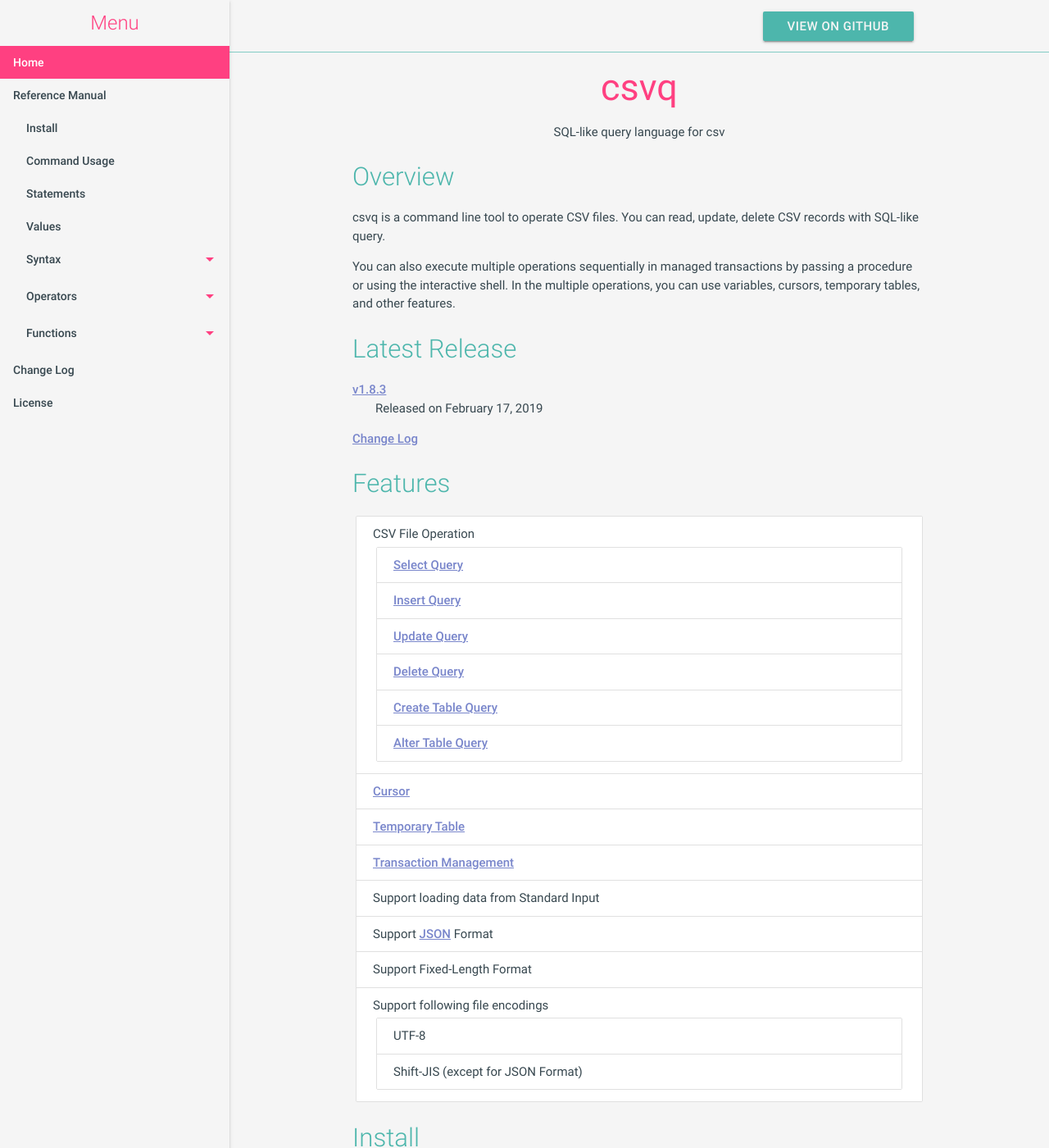
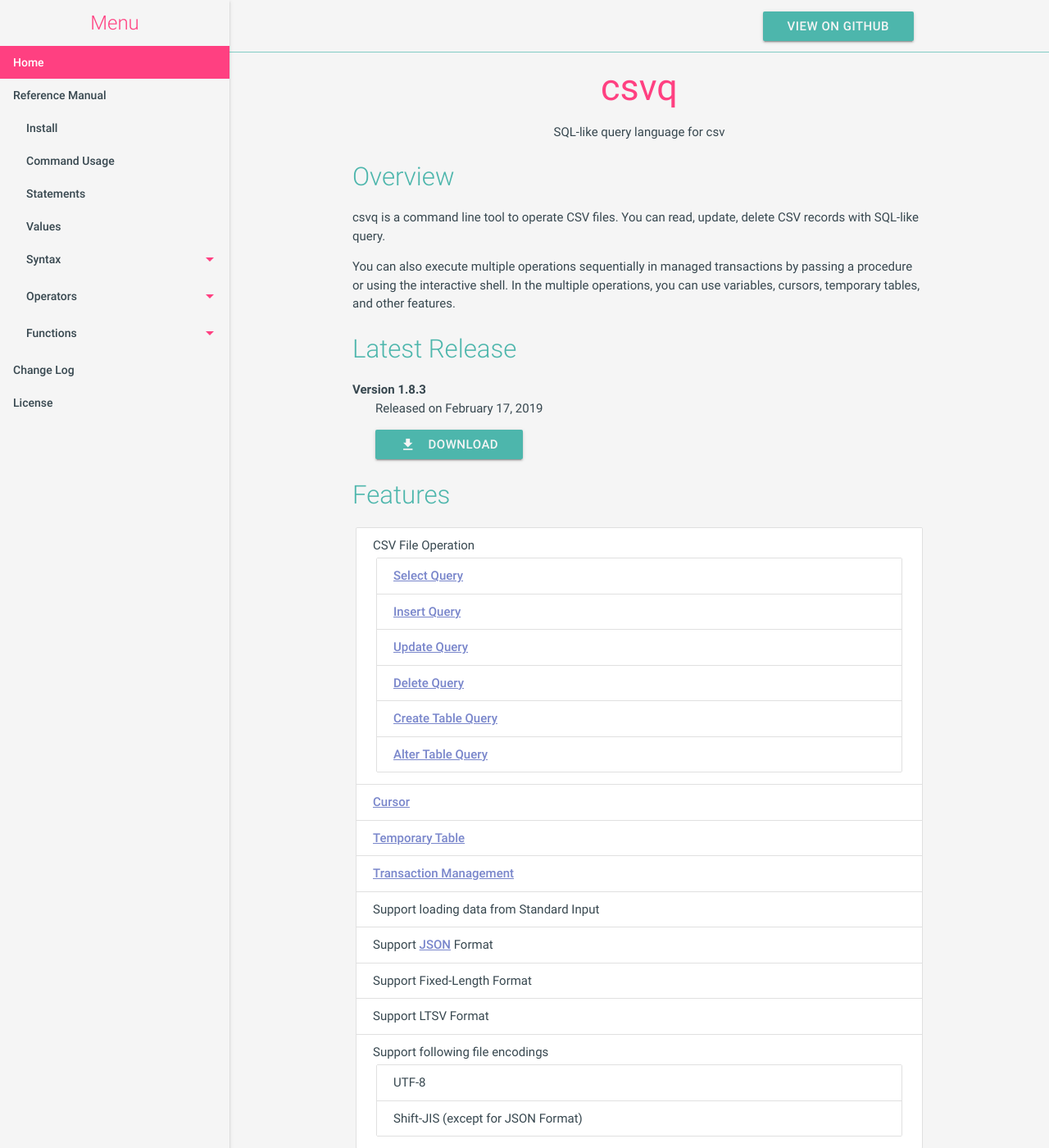
Before and after one commit to mithrandie/csvq, a Jekyll site: the page built from docs/index.md, in a window 1280 px wide and 1400 px high. Shown: the whole window at 82% size. Built offline with Jekyll 4.4.1, drawn with Linux system fonts in a browser that asks for light colours.

Commit message:
Update docs.

```diff
--- a/docs/index.md
+++ b/docs/index.md
@@ -13,10 +13,12 @@ In the multiple operations, you can use variables, cursors, temporary tables, an
 
 ## Latest Release
 
-[v1.8.3](https://github.com/mithrandie/csvq/releases/tag/v1.8.3)
+Version 1.8.3
 : Released on February 17, 2019
 
-[Change Log]({{ '/changelog.html' | relative_url }})
+  <a class="waves-effect waves-light btn" href="https://github.com/mithrandie/csvq/releases/tag/v1.8.3">
+    <i class="material-icons left">file_download</i>download
+  </a>
 
 ## Features
 
@@ -33,6 +35,7 @@ In the multiple operations, you can use variables, cursors, temporary tables, an
 * Support loading data from Standard Input
 * Support [JSON]({{ '/reference/json.html' | relative_url }}) Format
 * Support Fixed-Length Format
+* Support LTSV Format
 * Support following file encodings
   * UTF-8
   * Shift-JIS (except for JSON Format)
```
Also changed, not shown: CHANGELOG.md, README.md, docs/changelog.md.
